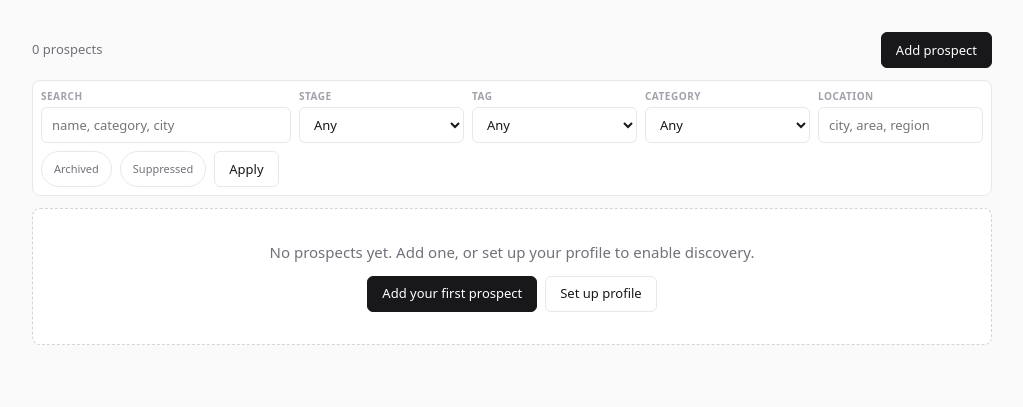
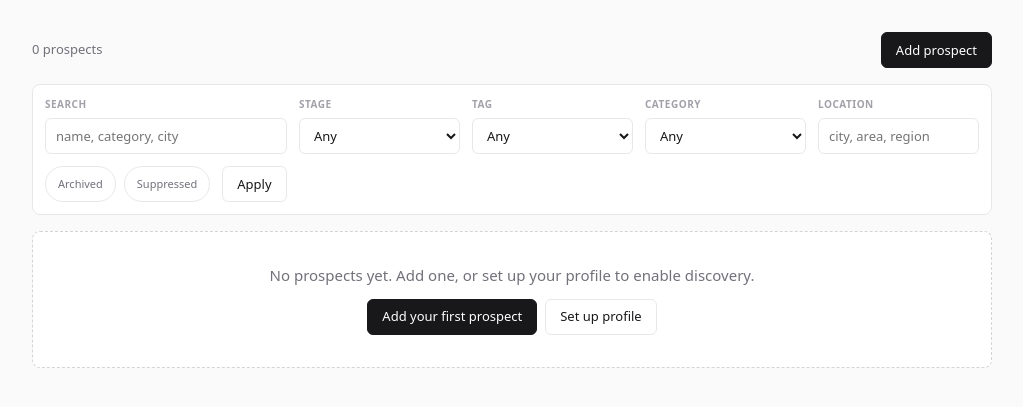
Before and after one commit to zacjactech/prospectly, a FastAPI app: page /prospects in a window 1280 px wide. Shown: the part 52-459 px from the top of the page, without its empty margins (128-1151 px from the left). Run offline with FastAPI, Linux system fonts and the light colour scheme; data that the repository does not hold is empty.

Commit message:
feat: open up spacing on the prospects page
- section rhythm 12px -> 16px (.page-bar, .toolbar, .card, .grid, .table-wrap, .flash, .banner, .empty) so top-level blocks separate from each other; intra-card spacing stays at 12px so grouping still reads
- filter bar padding and gap 8px -> 12px, label-to-control 3px -> 6px; the toolbar was the tightest thing on the page

```diff
--- a/app/static/css/app.css
+++ b/app/static/css/app.css
@@ -277,7 +277,7 @@ p {
   border: 1px solid var(--color-border);
   border-radius: var(--radius-lg);
   padding: var(--sp-4);
-  margin-bottom: var(--sp-3);
+  margin-bottom: var(--sp-4);
 }
 
 /* The last block inside a card leans on the card padding alone; otherwise a
@@ -301,7 +301,7 @@ p {
   align-items: center;
   justify-content: space-between;
   gap: var(--sp-3);
-  margin-bottom: var(--sp-3);
+  margin-bottom: var(--sp-4);
   flex-wrap: wrap;
 }
 
@@ -344,7 +344,7 @@ p {
 .grid {
   display: grid;
   gap: var(--sp-3);
-  margin-bottom: var(--sp-3); /* .grid .card zeroes inner margins, so the grid
+  margin-bottom: var(--sp-4); /* .grid .card zeroes inner margins, so the grid
                                  itself must carry the page rhythm */
 }
 
@@ -414,7 +414,7 @@ p {
 
 .pipeline-strip + p {
   margin-top: var(--sp-2);
-  margin-bottom: var(--sp-5);
+  margin-bottom: var(--sp-4);
 }
 
 /* ===== Buttons ===== */
@@ -570,7 +570,7 @@ p {
   padding: 9px 12px;
   border-radius: var(--radius-md);
   border: 1px solid;
-  margin-bottom: var(--sp-3);
+  margin-bottom: var(--sp-4);
   font-size: var(--fs-sm);
   display: flex;
   align-items: center;
@@ -599,7 +599,7 @@ p {
   padding: 10px 12px;
   border-radius: var(--radius-md);
   border: 1px solid;
-  margin-bottom: var(--sp-3);
+  margin-bottom: var(--sp-4);
   font-size: var(--fs-sm);
   display: flex;
   align-items: center;
@@ -736,24 +736,24 @@ table.prospects .prospect-name {
 
 /* ===== Toolbar & filters ===== */
 .toolbar {
-  margin-bottom: var(--sp-3);
+  margin-bottom: var(--sp-4);
 }
 
 .filter-bar {
   background: var(--color-surface);
   border: 1px solid var(--color-border);
   border-radius: var(--radius-lg);
-  padding: var(--sp-2);
+  padding: var(--sp-3);
   display: flex;
   flex-wrap: wrap;
-  gap: var(--sp-2);
+  gap: var(--sp-3);
   align-items: flex-end;
 }
 
 .filter-chip {
   display: flex;
   flex-direction: column;
-  gap: 3px;
+  gap: 6px;
   min-width: 0;
   flex: 1 1 140px;
 }
@@ -871,7 +871,7 @@ table.prospects .prospect-name {
   border-radius: var(--radius-lg);
   background: var(--color-surface);
   -webkit-overflow-scrolling: touch;
-  margin-bottom: var(--sp-3);
+  margin-bottom: var(--sp-4);
 }
 
 .table-scroll {
@@ -974,7 +974,7 @@ table.prospects td a:not(.btn):hover {
   background: var(--color-surface);
   border: 1px dashed var(--color-border-strong);
   border-radius: var(--radius-lg);
-  margin-bottom: var(--sp-3);
+  margin-bottom: var(--sp-4);
 }
 
 .empty p {
```
